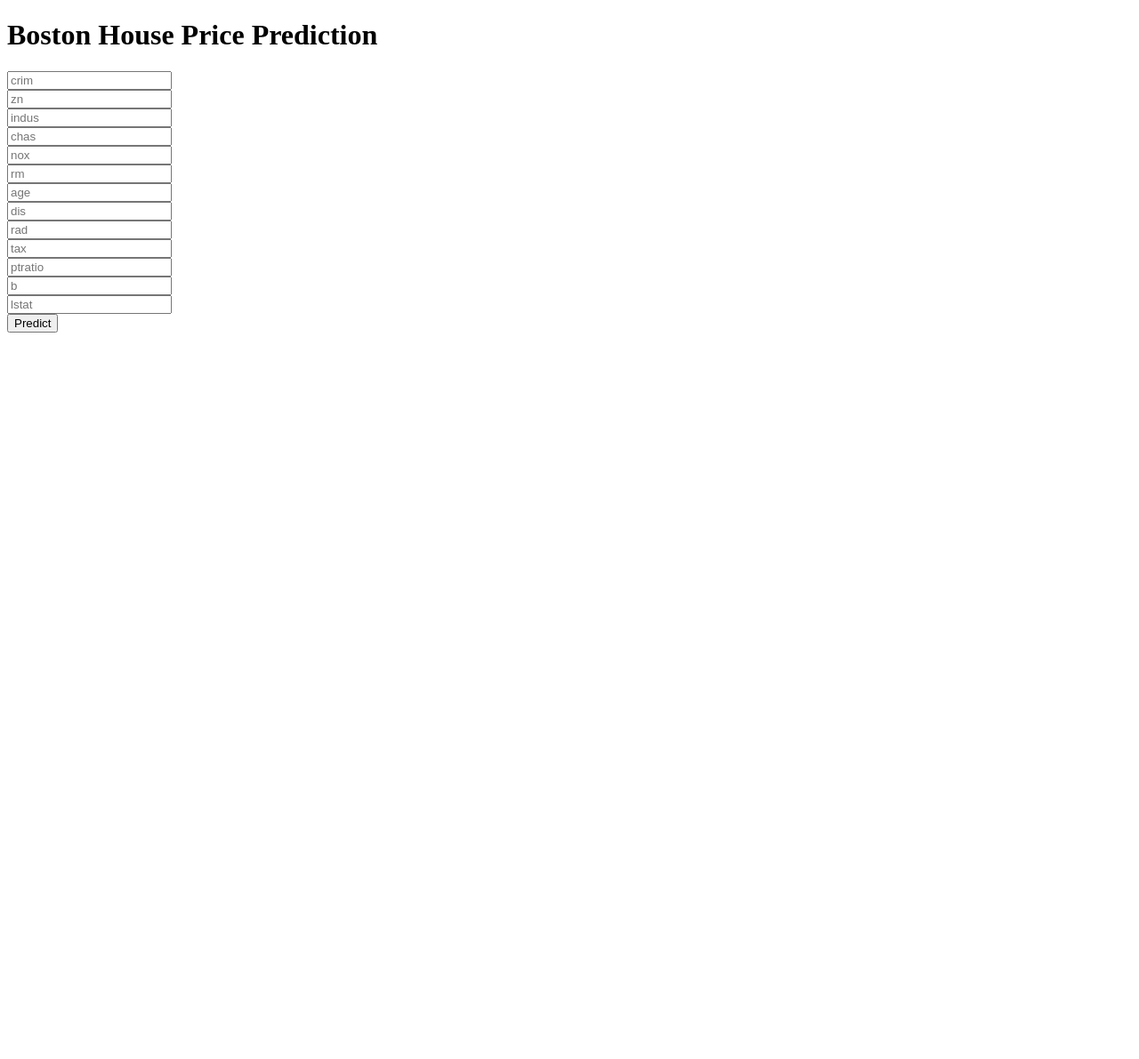
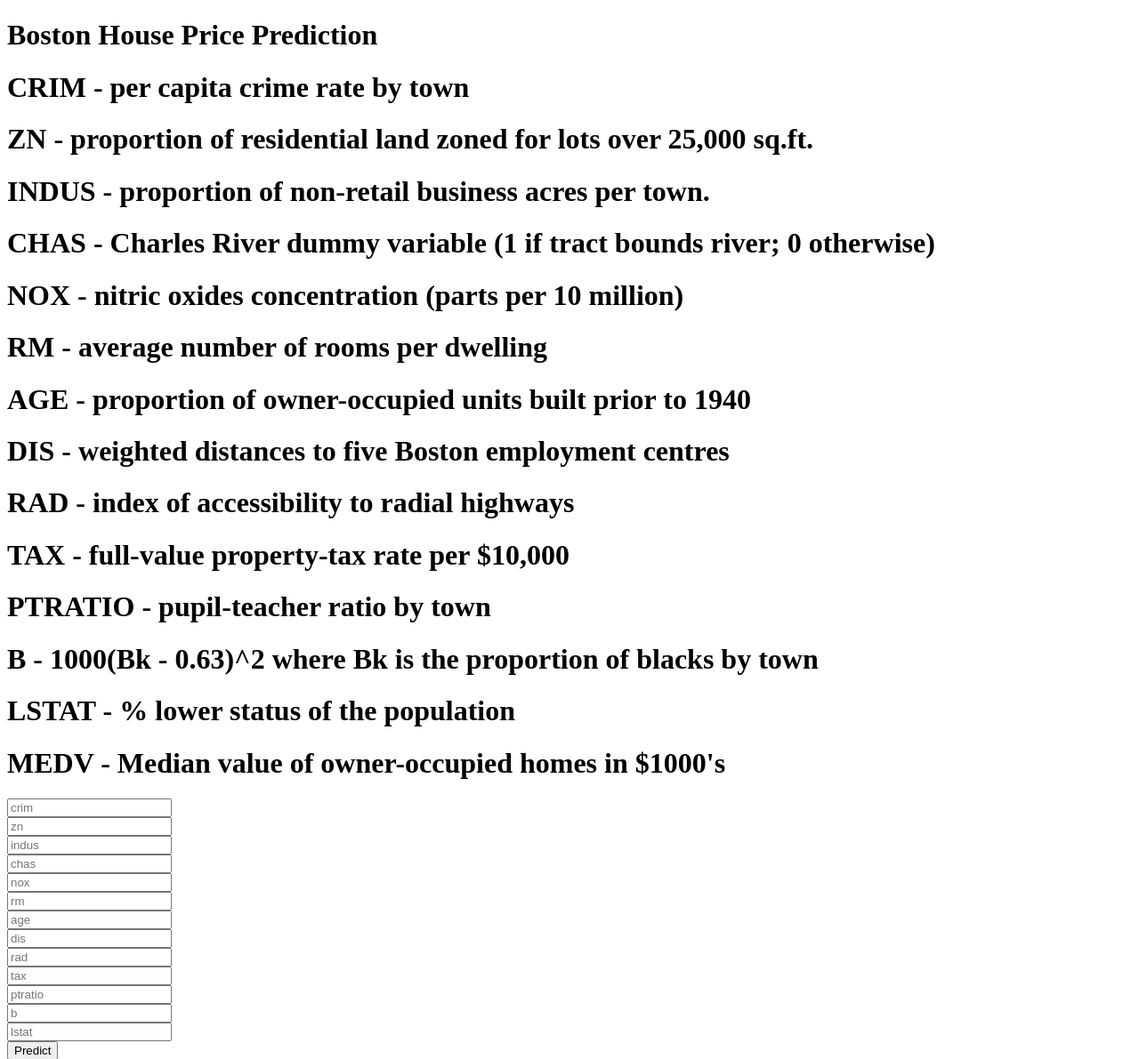
Before and after one commit to SHASMAN3/bostonhousepricing, a Flask app: page / in a window 1280 px wide. Shown: the top 1191 px of the page at 89% size. Before the commit the page ends 374 px from the top, so only its background shows below. Run offline with Flask 3, Linux system fonts and the light colour scheme; parts of the project's set-up code (start-up, migrations or seed data) failed here and were passed over.

Commit message:
modified

```diff
--- a/app.py
+++ b/app.py
@@ -29,7 +29,7 @@ def predict():
     final_input=scalar.transform(np.array(data).reshape(1,-1))
     print(final_input)
     output=regmodel.predict(final_input)[0]
-    return render_template("home.html",prediction_text="The House price prediction is {}".format(output))
+    return render_template("home.html",prediction_text="The House price prediction is ${}*1000".format(output))
 
 
 
--- a/templates/home.html
+++ b/templates/home.html
@@ -15,6 +15,21 @@
 <body>
  <div class="login">
 	<h1>Boston House Price Prediction</h1>
+    <h1>CRIM - per capita crime rate by town
+    <h1>ZN - proportion of residential land zoned for lots over 25,000 sq.ft.</h1>
+    <h1>INDUS - proportion of non-retail business acres per town.</h1>
+    <h1>CHAS - Charles River dummy variable (1 if tract bounds river; 0 otherwise)</h1>
+    <h1>NOX - nitric oxides concentration (parts per 10 million)</h1>
+    <h1>RM - average number of rooms per dwelling</h1>
+    <h1>AGE - proportion of owner-occupied units built prior to 1940</h1>
+    <h1>DIS - weighted distances to five Boston employment centres</h1>
+    <h1>RAD - index of accessibility to radial highways</h1>
+    <h1>TAX - full-value property-tax rate per $10,000</h1>
+    <h1>PTRATIO - pupil-teacher ratio by town</h1>
+    <h1>B - 1000(Bk - 0.63)^2 where Bk is the proportion of blacks by town</h1>
+    <h1>LSTAT - % lower status of the population</h1>
+    <h1>MEDV - Median value of owner-occupied homes in $1000's</h1>
+  </h1>
 
      <!-- Main Input For Receiving Query to our ML -->
     <form action="{{ url_for('predict')}}"method="post">
```
Also changed, not shown: 5 other files.
